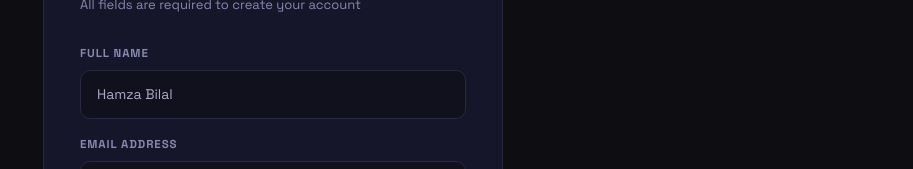
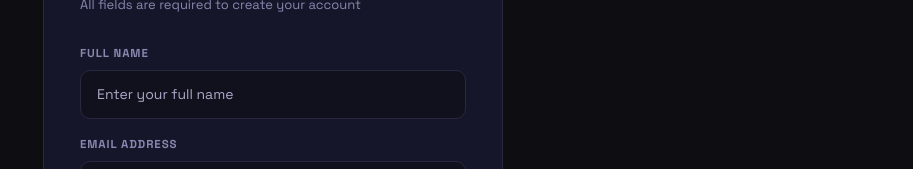
Before and after one commit to hamzabilal000/psx-portfolio, a React (Vite) app in the folder client/: page /register in a window 1280 px wide. Shown: the part 342-511 px from the top of the page, without its empty margins (367-1280 px from the left). Built offline with nearby package versions, Linux system fonts and the light colour scheme; no server answers.

Commit message:
fix: replace hardcoded name placeholder in Register form

```diff
--- a/client/src/Pages/Register.jsx
+++ b/client/src/Pages/Register.jsx
@@ -199,7 +199,7 @@ function Register() {
                 type="text"
                 value={form.name}
                 onChange={e => handleChange('name', e.target.value)}
-                placeholder="Hamza Bilal"
+                placeholder="Enter your full name"
                 className={`input-field${errors.name ? ' error' : ''}`}
                 autoComplete="name"
               />
```
